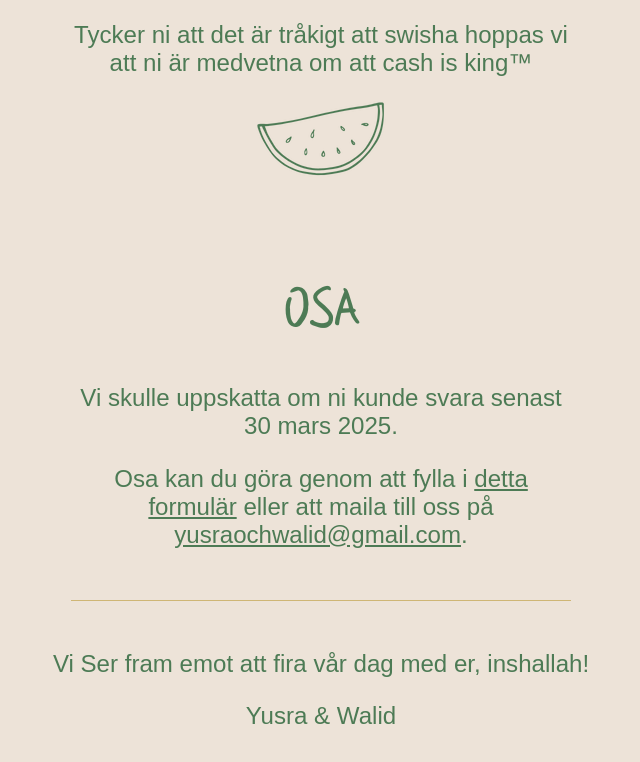
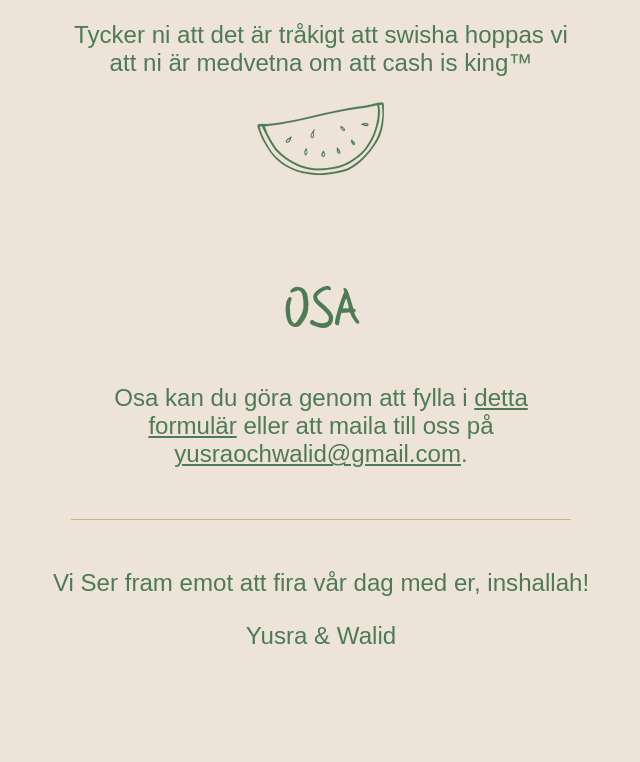
Before and after one commit to gustavlarsson/wedding, a plain HTML site: page index.html in a window 1280 px wide. Shown: the part 4481-5243 px from the top of the page, without its empty margins (319-959 px from the left). After the commit the page ends 5163 px from the top, so only its background shows below. Drawn offline with Linux system fonts and the light colour scheme; a web font is replaced by a local one.

Commit message:
Update index.html

```diff
--- a/index.html
+++ b/index.html
@@ -135,7 +135,6 @@ För att underlätta planeringen önskar vi att ni anmäler er närvaro genom at
 
   <h1>OSA</h1>
   <p>
-    Vi skulle uppskatta om ni kunde svara senast 30 mars 2025.
   </p>
   <p>
     Osa kan du göra genom att fylla i <a target="_blank" href="https://forms.gle/QsV7Kz8npy1gbtJa8">detta formulär</a>
```
